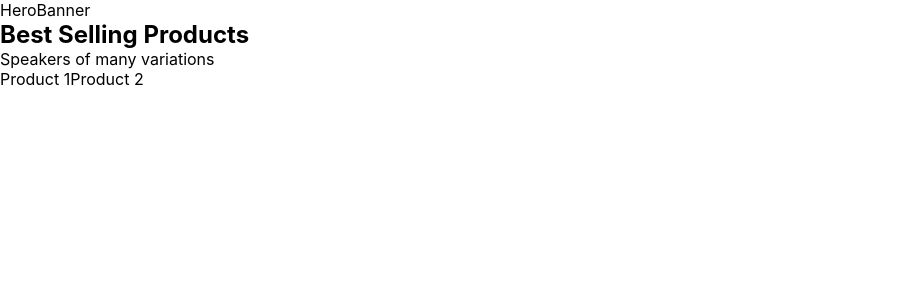
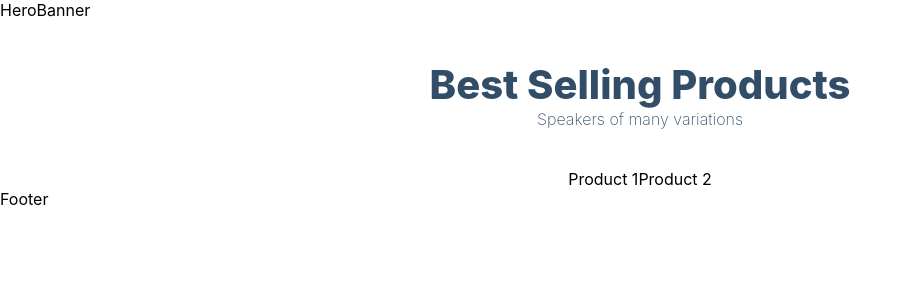
Before and after one commit to ofRoot-a-technology-company/Ecommerce_next_js, a Next.js app: page / in a window 1280 px wide. Shown: the top 300 px of the page, without its empty margins (0-911 px from the left). Built offline with nearby package versions, Linux system fonts and the light colour scheme.

Commit message:
adding all components

```diff
--- a/components/FooterBanner.jsx
+++ b/components/FooterBanner.jsx
@@ -0,0 +1,9 @@
+import React from 'react'
+
+const FooterBanner = () => {
+  return (
+    <div>FooterBanner</div>
+  )
+}
+
+export default FooterBanner
--- a/components/Layout.jsx
+++ b/components/Layout.jsx
@@ -0,0 +1,9 @@
+import React from 'react'
+
+const Layout = () => {
+  return (
+    <div>Layout</div>
+  )
+}
+
+export default Layout
--- a/components/Navbar.jsx
+++ b/components/Navbar.jsx
@@ -0,0 +1,9 @@
+import React from 'react'
+
+const Navbar = () => {
+  return (
+    <div>Navbar</div>
+  )
+}
+
+export default Navbar
--- a/components/Product.jsx
+++ b/components/Product.jsx
@@ -0,0 +1,9 @@
+import React from 'react'
+
+const Product = () => {
+  return (
+    <div>Product</div>
+  )
+}
+
+export default Product
--- a/pages/index.js
+++ b/pages/index.js
@@ -1,20 +1,24 @@
 import React from 'react'
+import { Product, FooterBanner, HeroBanner }
+from '../components'
 
 export const Home = () => {
   return (
     <>
         HeroBanner
-        <div>
+        <div className="products-heading">
             <h2>Best Selling Products</h2>
             <p>Speakers of many variations</p>
         </div>
 
-        <div>
+        <div className="products-container">
            {
             ['Product 1', 'Product 2'].map(
             (product) => product)
             }
         </div>
+
+        Footer
     </>
 
   )
```
Also changed, not shown: components/index.jsx (+8 -0 lines), .babelrc.
